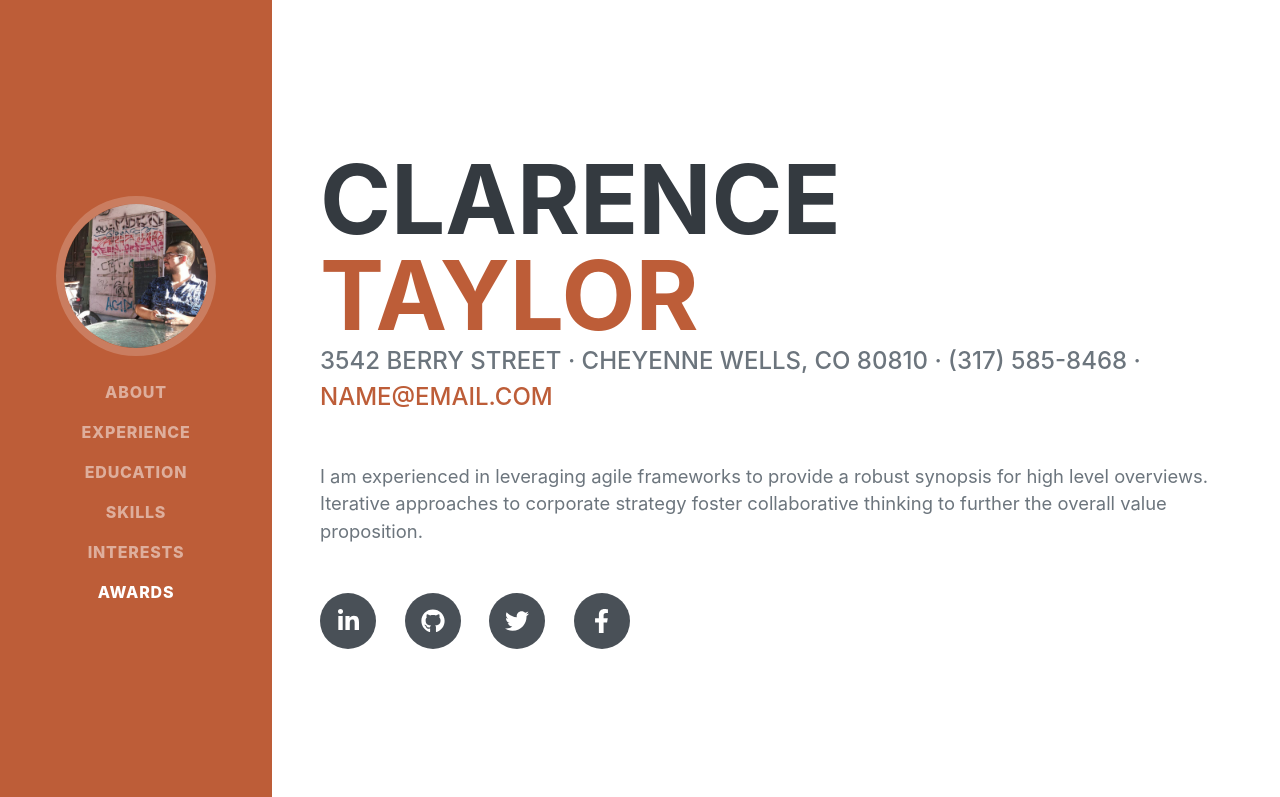
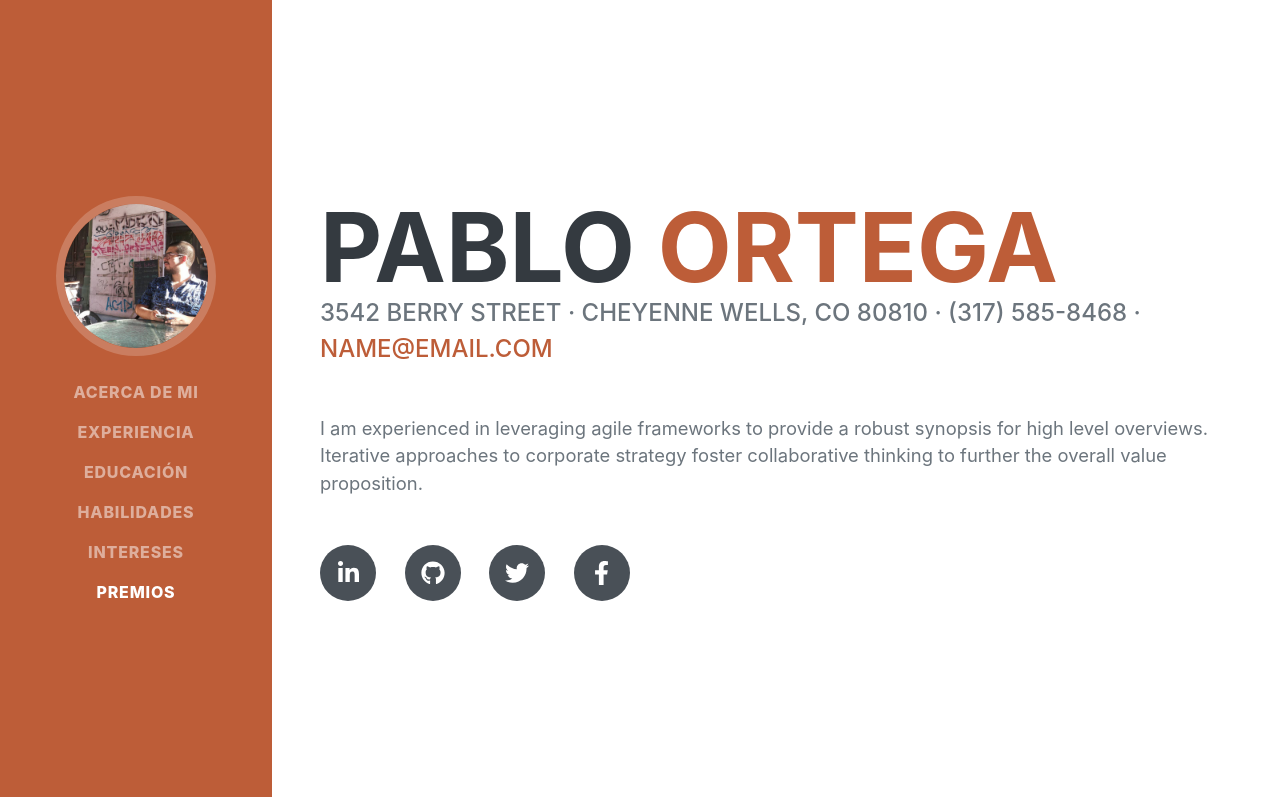
Before and after one commit to 4radamas/4radamas.github.io, a plain HTML site: page index.html in a window 1280 px wide. Shown: the top 797 px of the page. Drawn offline with nearby package versions, Linux system fonts and the light colour scheme; a web font is replaced by a local one.

Commit message:
se cambia nombre de persona a pablo ortega

```diff
--- a/index.html
+++ b/index.html
@@ -25,12 +25,12 @@
             <button class="navbar-toggler" type="button" data-toggle="collapse" data-target="#navbarSupportedContent" aria-controls="navbarSupportedContent" aria-expanded="false" aria-label="Toggle navigation"><span class="navbar-toggler-icon"></span></button>
             <div class="collapse navbar-collapse" id="navbarSupportedContent">
                 <ul class="navbar-nav">
-                    <li class="nav-item"><a class="nav-link js-scroll-trigger" href="#about">About</a></li>
-                    <li class="nav-item"><a class="nav-link js-scroll-trigger" href="#experience">Experience</a></li>
-                    <li class="nav-item"><a class="nav-link js-scroll-trigger" href="#education">Education</a></li>
-                    <li class="nav-item"><a class="nav-link js-scroll-trigger" href="#skills">Skills</a></li>
-                    <li class="nav-item"><a class="nav-link js-scroll-trigger" href="#interests">Interests</a></li>
-                    <li class="nav-item"><a class="nav-link js-scroll-trigger" href="#awards">Awards</a></li>
+                    <li class="nav-item"><a class="nav-link js-scroll-trigger" href="#about">Acerca de mi</a></li>
+                    <li class="nav-item"><a class="nav-link js-scroll-trigger" href="#experience">Experiencia</a></li>
+                    <li class="nav-item"><a class="nav-link js-scroll-trigger" href="#education">Educación</a></li>
+                    <li class="nav-item"><a class="nav-link js-scroll-trigger" href="#skills">Habilidades</a></li>
+                    <li class="nav-item"><a class="nav-link js-scroll-trigger" href="#interests">Intereses</a></li>
+                    <li class="nav-item"><a class="nav-link js-scroll-trigger" href="#awards">Premios</a></li>
                 </ul>
             </div>
         </nav>
@@ -40,8 +40,8 @@
             <section class="resume-section" id="about">
                 <div class="resume-section-content">
                     <h1 class="mb-0">
-                        Clarence
-                        <span class="text-primary">Taylor</span>
+                        Pablo
+                        <span class="text-primary">Ortega</span>
                     </h1>
                     <div class="subheading mb-5">
                         3542 Berry Street · Cheyenne Wells, CO 80810 · (317) 585-8468 ·
```
